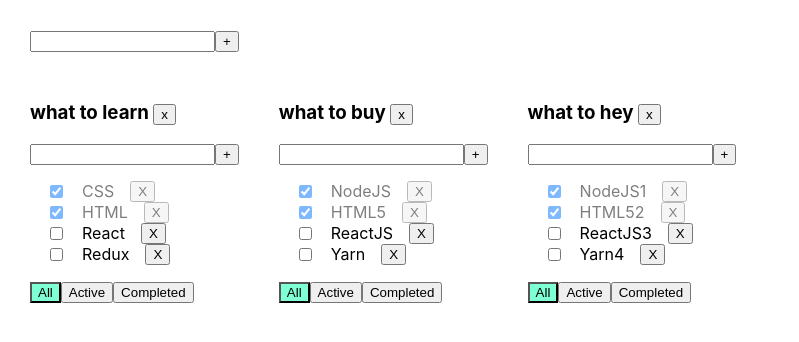
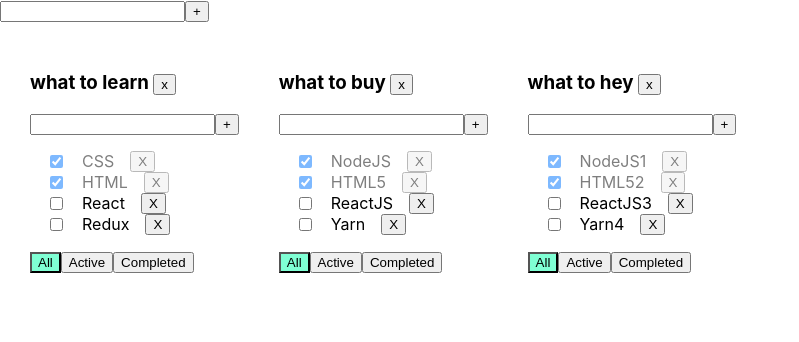
Before and after one commit to alex-yte/todo-list, a React (Create React App) app: page / in a window 1280 px wide. Shown: the top 342 px of the page, without its empty margins (0-799 px from the left). Built offline with nearby package versions, Linux system fonts and the light colour scheme.

Commit message:
dont understand a thing(((

```diff
--- a/src/AddItemForm.tsx
+++ b/src/AddItemForm.tsx
@@ -1,11 +1,11 @@
-import { ChangeEvent, KeyboardEvent, useState } from "react";
+import React, { ChangeEvent, KeyboardEvent, useState } from "react";
 
 type AddItemFormPropsType = {
-  addItem: (title: string, todolistId: string) => void;
-  id: string;
+  addItem: (title: string) => void;
 };
 export function AddItemForm(props: AddItemFormPropsType) {
   const [newTaskTitle, setNewTaskTitle] = useState("");
+  const [error, setError] = useState<null | string>(null);
   const onChangeHandler = (e: ChangeEvent<HTMLInputElement>) => {
     setNewTaskTitle(e.currentTarget.value);
   };
@@ -13,25 +13,25 @@
     setError(null);
     if (e.charCode === 13) {
       if (newTaskTitle.trim() !== "") {
-        props.addItem(newTaskTitle, props.id);
+        props.addItem(newTaskTitle);
         setNewTaskTitle("");
       } else {
         setError("Title is required");
       }
     }
   };
-  const [error, setError] = useState<null | string>(null);
-  const addItem = () => {
+  const addTask = () => {
+    debugger;
     if (newTaskTitle.trim() === "") {
       setError("Title is required");
       return;
     }
-    props.addItem(newTaskTitle.trim(), props.id);
+    props.addItem(newTaskTitle.trim());
     setNewTaskTitle("");
   };
 
   return (
-    <div className="addList">
+    <div>
       <input
         type="text"
         value={newTaskTitle}
@@ -39,7 +39,7 @@
         onKeyPress={onKeyPressHandler}
         className={error ? "error" : ""}
       />
-      <button onClick={addItem}>+</button>
+      <button onClick={addTask}>+</button>
       {error && <div className="error-message">{error}</div>}
     </div>
   );
--- a/src/App.tsx
+++ b/src/App.tsx
@@ -83,10 +83,14 @@
     delete tasksObj[todolistId];
     setTasks({ ...tasksObj });
   };
+
   return (
     <div>
-      <AddItemForm addItem={() => {}} id={"blah"} />
-
+      <AddItemForm
+        addItem={(title: string) => {
+          alert(title);
+        }}
+      />
       <div>
         <div className="App">
           {todolists.map((tl) => {
--- a/src/Todolist.tsx
+++ b/src/Todolist.tsx
@@ -1,5 +1,6 @@
-import { ChangeEvent, KeyboardEvent, useState } from "react";
+import { ChangeEvent } from "react";
 import { FilterValuesType } from "./App";
+import { AddItemForm } from "./AddItemForm";
 
 export type TaskType = {
   id: string;
@@ -24,31 +25,6 @@
 };
 
 export function Todolist(props: PropsType) {
-  const [newTaskTitle, setNewTaskTitle] = useState("");
-  const [error, setError] = useState<null | string>(null);
-
-  const onChangeHandler = (e: ChangeEvent<HTMLInputElement>) => {
-    setNewTaskTitle(e.currentTarget.value);
-  };
-  const onKeyPressHandler = (e: KeyboardEvent<HTMLInputElement>) => {
-    setError(null);
-    if (e.charCode === 13) {
-      if (newTaskTitle.trim() !== "") {
-        props.addTask(newTaskTitle, props.id);
-        setNewTaskTitle("");
-      } else {
-        setError("Title is required");
-      }
-    }
-  };
-  const addTask = () => {
-    if (newTaskTitle.trim() === "") {
-      setError("Title is required");
-      return;
-    }
-    props.addTask(newTaskTitle.trim(), props.id);
-    setNewTaskTitle("");
-  };
   const onAllClickHandler = () => props.changeFilter("all", props.id);
   const onActiveClickHandler = () => props.changeFilter("active", props.id);
   const onCompletedClickHandler = () =>
@@ -56,22 +32,16 @@
   const removeTodolist = () => {
     props.removeTodolist(props.id);
   };
+  const addTask = (title: string) => {
+    debugger;
+    props.addTask(title, props.id);
+  };
   return (
     <div>
       <h3>
         {props.title} <button onClick={removeTodolist}>x</button>
       </h3>
-      <div>
-        <input
-          type="text"
-          value={newTaskTitle}
-          onChange={onChangeHandler}
-          onKeyPress={onKeyPressHandler}
-          className={error ? "error" : ""}
-        />
-        <button onClick={addTask}>+</button>
-        {error && <div className="error-message">{error}</div>}
-      </div>
+      <AddItemForm addItem={addTask} />
       <ul className="list">
         {props.tasks.map((t) => {
           const onRemoveHandler = () => {
```
